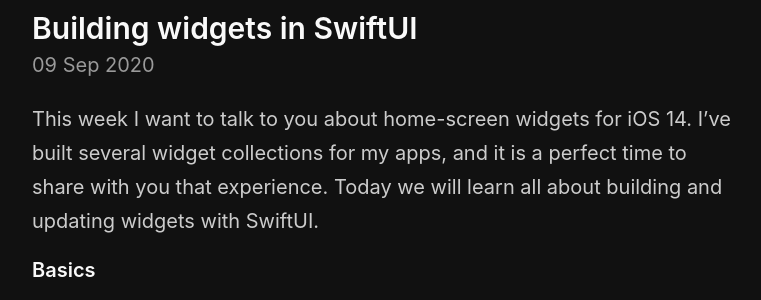
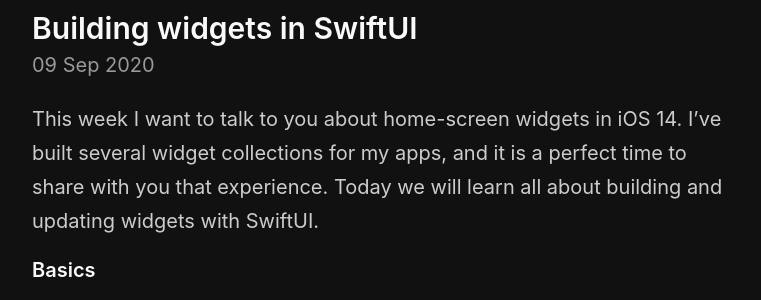
Before and after one commit to mecid/mecid.github.io, a Jekyll site: the page built from _posts/2020-09-09-building-widgets-in-swiftui.md, in a window 1280 px wide and 1400 px high. Shown: the part 174-474 px from the top of the window, without its empty margins (258-1019 px from the left). Built offline with Jekyll 4.4.1, drawn with Linux system fonts in a browser that asks for light colours; some of the changed text lies outside the part shown.

Commit message:
small fixes

```diff
--- a/_posts/2020-09-09-building-widgets-in-swiftui.md
+++ b/_posts/2020-09-09-building-widgets-in-swiftui.md
@@ -5,7 +5,7 @@
 category: Mastering SwiftUI views
 ---
 
-This week I want to talk to you about home-screen widgets for iOS 14. I've built several widget collections for my apps, and it is a perfect time to share with you that experience. Today we will learn all about building and updating widgets with SwiftUI.
+This week I want to talk to you about home-screen widgets in iOS 14. I've built several widget collections for my apps, and it is a perfect time to share with you that experience. Today we will learn all about building and updating widgets with SwiftUI.
 
 #### Basics
 Widgets display relevant, glanceable content, letting users quickly get to your app for more details. Your app can provide multiple kinds of widgets, allowing users to focus on essential information. They can add multiple copies of the same widget, tailoring each one to their unique needs and layout. I think it is an excellent definition for widgets, thanks to Apple.
```
Also changed, not shown: other parts of _posts/2020-09-09-building-widgets-in-swiftui.md (+3 -3 lines).
